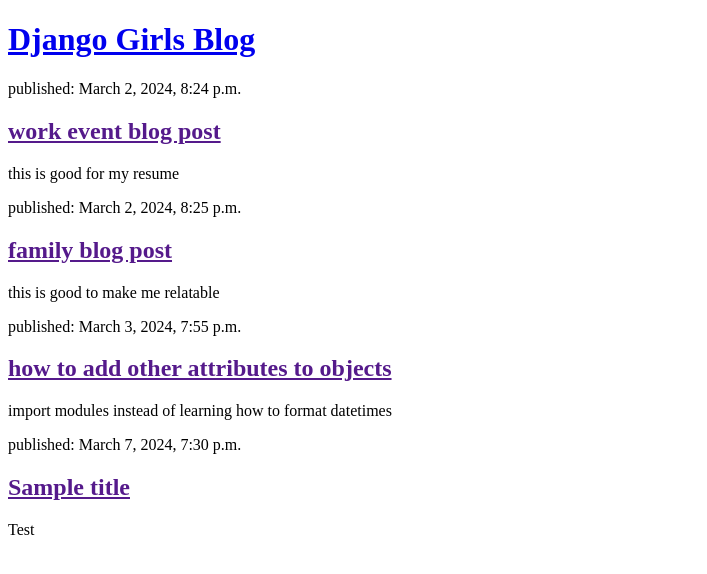
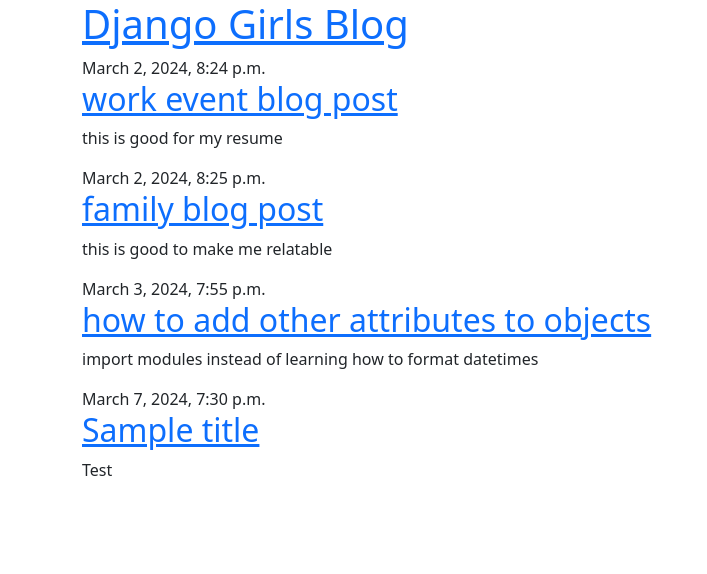
Before and after one commit to pudgusky/my-first-blog, a Django app: page / in a window 1280 px wide. Shown: the top 574 px of the page, without its empty margins (0-707 px from the left). Run offline with Django 5.2, Linux system fonts and the light colour scheme; data comes from the database, SQL or seed files in the repository.

Commit message:
trying to implement some CSS

```diff
--- a/blog/templates/blog/post_list.html
+++ b/blog/templates/blog/post_list.html
@@ -1,20 +1,35 @@
+{% load static %}
 <!DOCTYPE html>
 <html lang="en">
 <head>
+    <link rel="stylesheet" href="https://cdn.jsdelivr.net/npm/bootstrap@5.1.3/dist/css/bootstrap.min.css" integrity="sha384-1BmE4kWBq78iYhFldvKuhfTAU6auU8tT94WrHftjDbrCEXSU1oBoqyl2QvZ6jIW3" crossorigin="anonymous">
+    <link rel="stylesheet" href="https://fonts.googleapis.com/css?family=Lobster&subset=latin,latin-ext">
+    <link rel="stylesheet" href="{% static 'css/blog.css' %}">
+
     <meta charset="UTF-8">
     <title>Django Girls blog</title>
     </head>
     <body>
-        <header>
+        <header class="page-header">
+            <div class="container">
                 <h1><a href="/">Django Girls Blog</a></h1>
+            </div>
         </header>
 
+        <main class="container">
+            <div class="row">
+                <div class="col">
                     {% for post in posts %}
-        <article>
-            <time>published: {{ post.published_date }}</time>
+                        <article class="post">
+                            <time class="date">
+                                {{ post.published_date }}
+                            </time>
                             <h2><a href="">{{ post.title }}</a></h2>
                             <p>{{ post.text|linebreaksbr }}</p>
                         </article>
                     {% endfor %}
+                </div>
+            </div>
+        </main>
     </body>
 </html>
```
Lines whose indentation alone changed are shown as unchanged.
